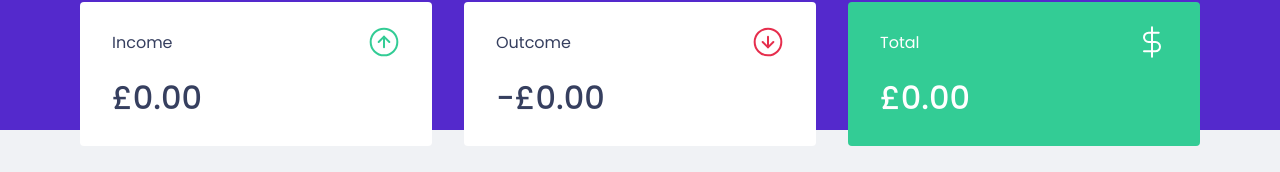
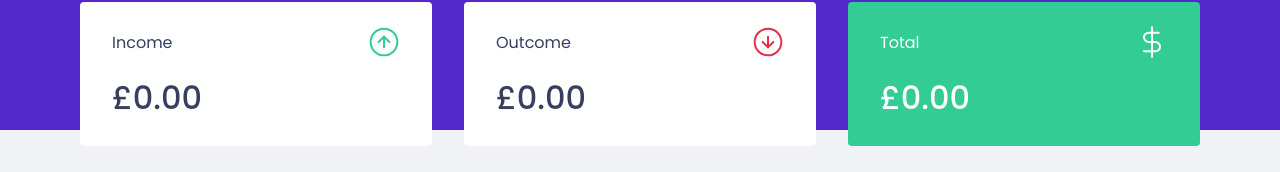
Before and after one commit to arianeborges/dtmoney, a React (Create React App) app: page / in a window 1280 px wide. Shown: the part 142-314 px from the top of the page. Built offline with nearby package versions, Linux system fonts and the light colour scheme; no server answers; what miragejs would draw is missing.

Commit message:
Remove minus symbol

```diff
--- a/src/components/Summary/index.tsx
+++ b/src/components/Summary/index.tsx
@@ -56,7 +56,6 @@ export function Summary(): JSX.Element {
           <img src={outcomeImg} alt="Outcome" />
         </header>
         <strong>
-          -
           {new Intl.NumberFormat('en-GB', {
             style: 'currency',
             currency: 'GBP',
```
